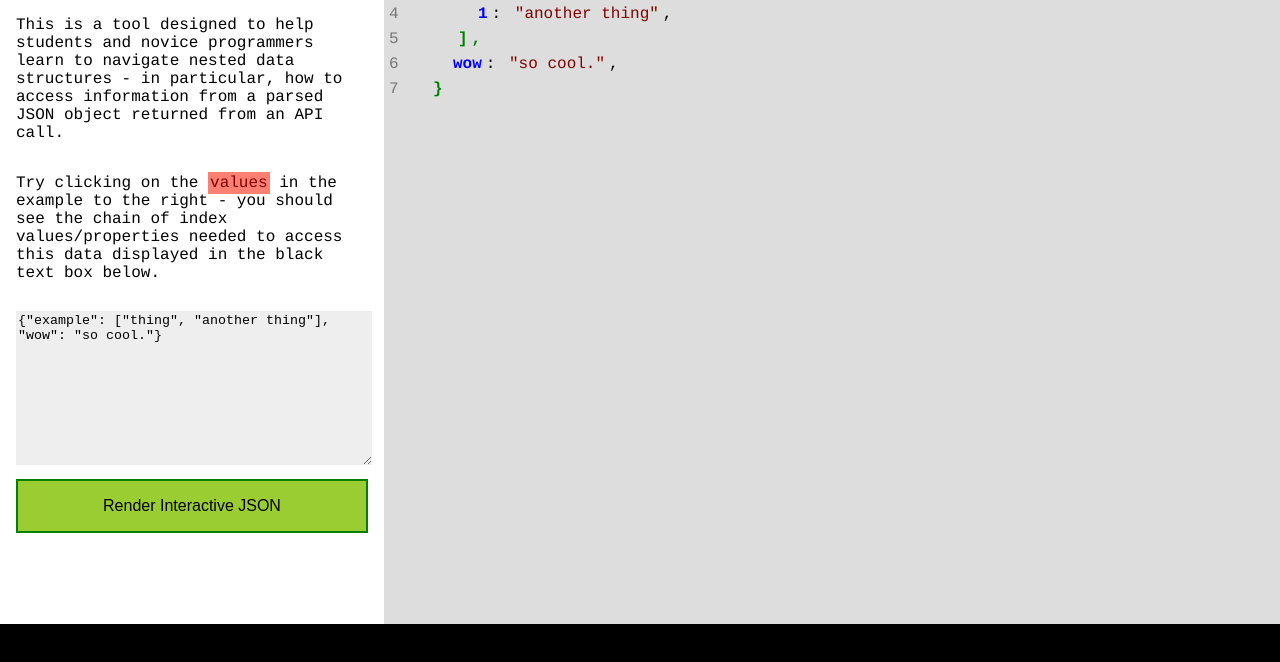
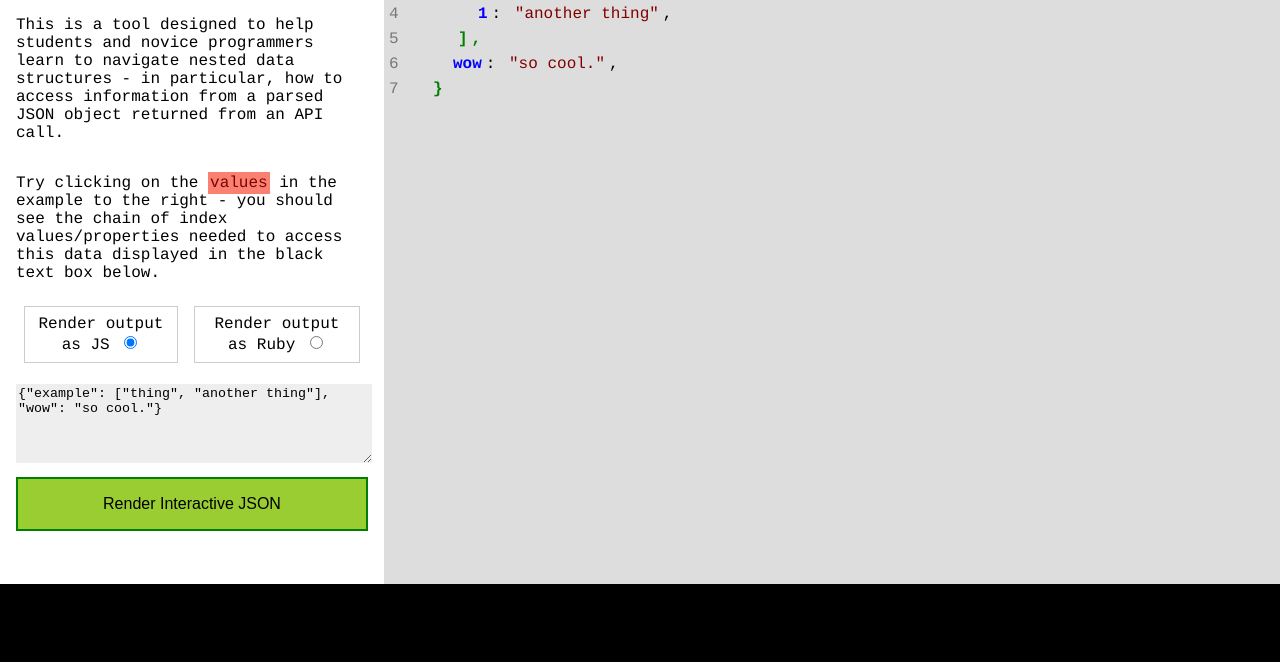
Before and after one commit to annarankin/json-navigator, a plain HTML site: page index.html in a window 1280 px wide. Shown: the part 96-758 px from the top of the page. Drawn offline with nearby package versions, Linux system fonts and the light colour scheme; some packages are replaced by stand-ins of ours; a script that the page names is missing.

Commit message:
adds error handling

```diff
--- a/index.html
+++ b/index.html
@@ -2,7 +2,7 @@
 <html lang="en">
 <head>
   <meta charset="UTF-8">
-  <title>Document</title>
+  <title>JSON Navigator</title>
   <script src="https://code.jquery.com/jquery-2.1.4.min.js"></script>
   <script src="https://cdnjs.cloudflare.com/ajax/libs/clipboard.js/1.5.5/clipboard.min.js"></script>
   <script src="main_v2.js"></script>
@@ -17,7 +17,18 @@
       <p>This is a tool designed to help students and novice programmers learn to navigate nested data structures - in particular, how to access information from a parsed JSON object returned from an API call.</p>
       <p>Try clicking on the <span class="red">values</span> in the example to the right - you should see the chain of index values/properties needed to access this data displayed in the black text box below.</p>
 
-      <textarea name="json-input" id="json-input" rows="10">{"example": ["thing", "another thing"], "wow": "so cool."}</textarea>
+      <radiogroup id="output-format">
+        <div>
+          <label for="render-js">Render output as JS</label>
+          <input name="output-format" type="radio" id="render-js" checked>
+        </div>
+        <div>
+          <label for="render-ruby">Render output as Ruby</label>
+          <input name="output-format" type="radio" id="render-ruby">
+        </div>
+      </radiogroup>
+
+      <textarea name="json-input" id="json-input" rows="5">{"example": ["thing", "another thing"], "wow": "so cool."}</textarea>
       <button>Render Interactive JSON</button>
     </div>
 
--- a/main_v2.js
+++ b/main_v2.js
@@ -194,18 +194,25 @@ var displayMsg = function(msg) {
   }, 2000);
 };
 
-$(document).ready(function() {
-  $('button').on('click', function(e) {
+var renderInput = function(e) {
+  try {
     var objToDisplay = JSON.parse($('#json-input').val());
-    renderInteractiveJSON($('.results'))(objToDisplay, "data");
-    addBracketPairListeners();
-    addValueListeners();
-  });
-  var objToDisplay = JSON.parse($('#json-input').val());
+  }
+  catch (e) {
+    displayMsg("Uh-oh! Invalid input: " + e);
+  }
   renderInteractiveJSON($('.results'))(objToDisplay, "data");
   addBracketPairListeners();
   addValueListeners();
+};
 
+$(document).ready(function() {
+  // Render JSON when button is clickt
+  $('button').on('click', renderInput)
+  // Start off by rendering out example JSON
+  renderInput();
+
+  // Copy code to user's clipboard when values are clicked
   var clipboard = new Clipboard('.value', {
     text: function(trigger) {
       return $('#output').text();
--- a/style.css
+++ b/style.css
@@ -4,7 +4,7 @@ body {
 }
 .wrapper {
   display:flex;
-  height: 90vh;
+  height: 85vh;
 }
 .input {
   box-sizing: border-box;
@@ -74,7 +74,7 @@ span.value:hover {
 .information {
   background-color: #000;
   position: fixed;
-  height: 10vh;
+  height: 15vh;
   width: 100%;
   bottom: 0;
   display: flex;
@@ -85,6 +85,7 @@ span.value:hover {
   color: #fff;
   padding: 1em;
   padding-left: 20px;
+  font-size: 1.5em;
 }
 #notice {
   display: none;
@@ -98,3 +99,16 @@ span.value:hover {
   background-color: salmon;
   padding: 0.125em;
 }
+
+#output-format {
+  display: flex;
+}
+
+#output-format > * {
+  display: block;
+  text-align: center;
+  border: 1px solid #CCC;
+  margin: 0.5em;
+  padding: 0.5em;
+}
+/* To do: Media querz */
```
